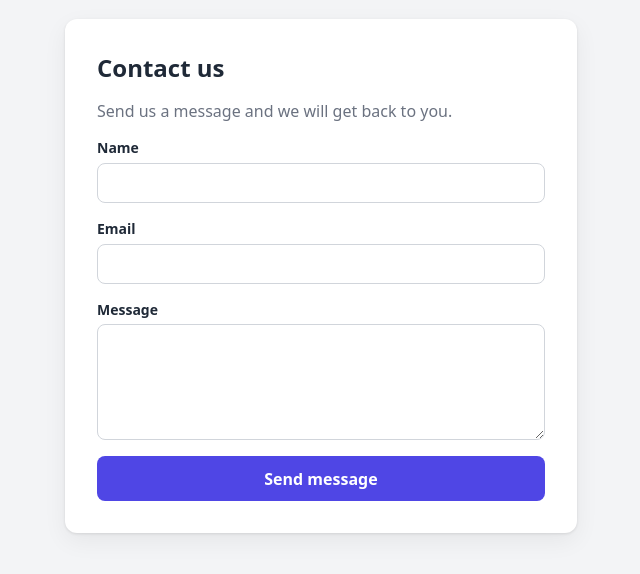
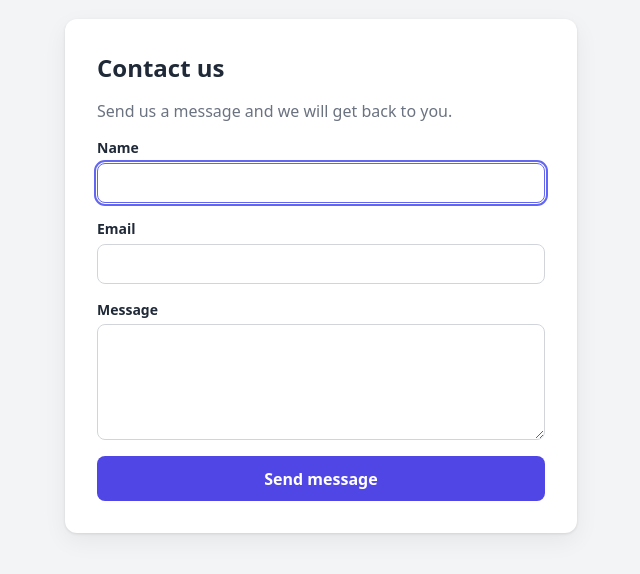
Before and after one commit to spietrza/taskcell-demo-form, a React (Vite) app in the folder web/: page / in a window 1280 px wide. Shown: the part 124-698 px from the top of the page, without its empty margins (319-959 px from the left). Built offline with nearby package versions, Linux system fonts and the light colour scheme; no server answers.

Commit message:
feat: Focus the name field when the form loads (spietrza/taskcell-demo-form#9)

```diff
--- a/web/src/app.tsx
+++ b/web/src/app.tsx
@@ -56,7 +56,7 @@ export function App(): JSX.Element {
         {failure && <p role="alert" className="error">{failure}</p>}
         <label>
           Name
-          <input name="name" type="text" autoComplete="name" aria-invalid={!!errors.name} />
+          <input autoFocus name="name" type="text" autoComplete="name" aria-invalid={!!errors.name} />
           {errors.name && <span className="error">{errors.name}</span>}
         </label>
         <label>
```
Also changed, not shown: 1 other file (tests, documents, lock files or other folders).
